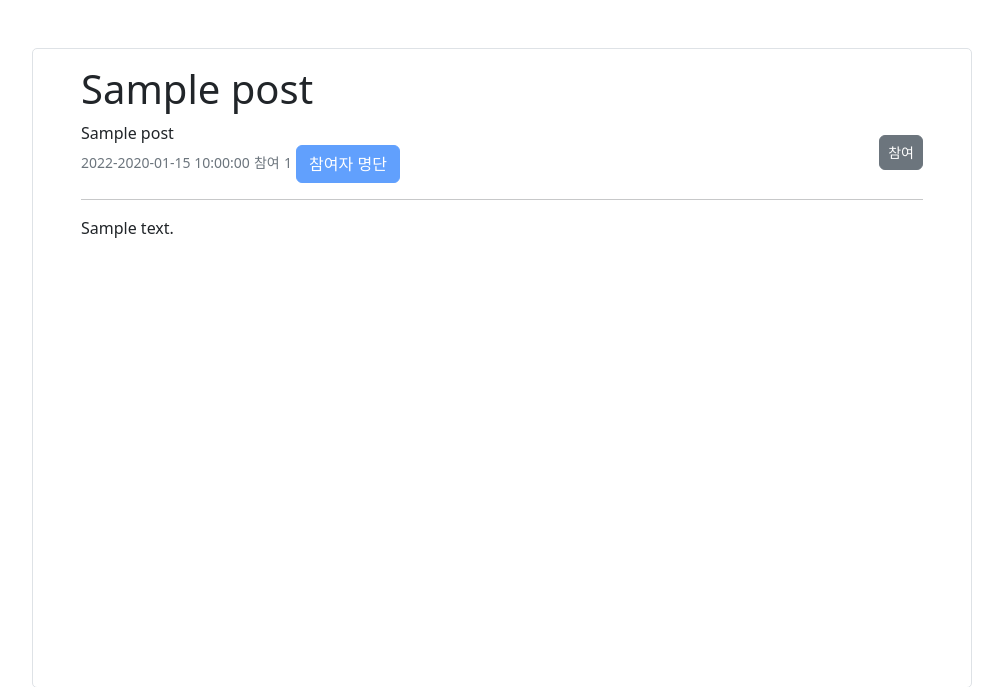
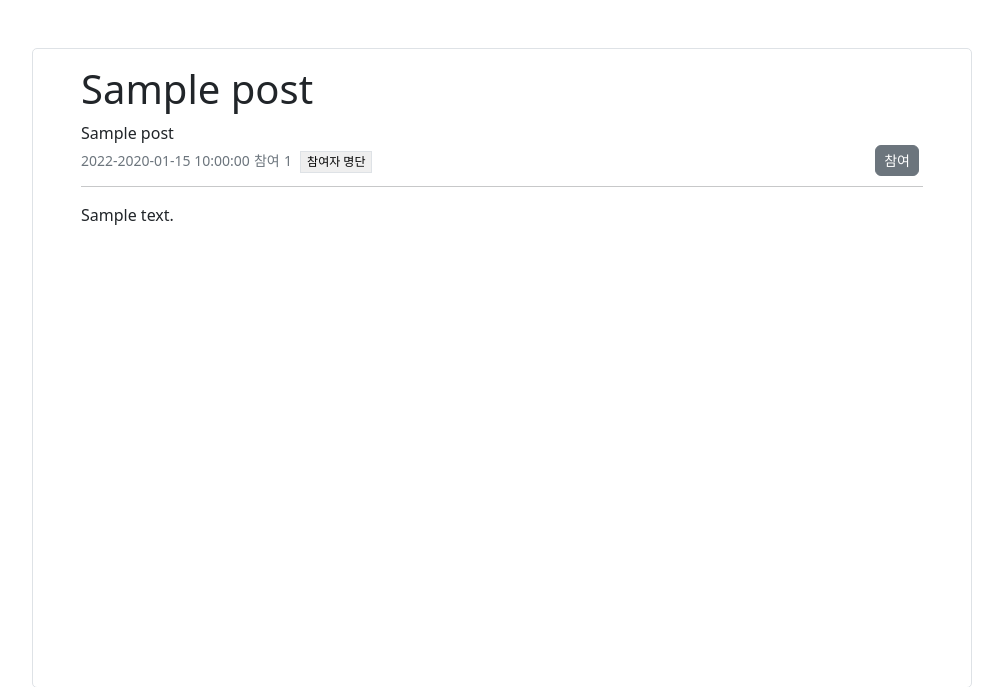
Before and after one commit to Denia-park/KraftonJungle_1st_Week0_Team_1, a Flask app: page /post/1 in a window 1280 px wide. Shown: the part 56-743 px from the top of the page, without its empty margins (138-1141 px from the left). Run offline with Flask 2, Linux system fonts and the light colour scheme; a database or web service that is not in the repository returns one stand-in record (values such as "Sample title").

Commit message:
인덴트로인한 커밋

```diff
--- a/templates/main.html
+++ b/templates/main.html
@@ -45,7 +45,7 @@
 
   <script>
     $(document).ready(function () {
-      validate_user()
+      validate_user();
     });
 
     function logout() {
--- a/templates/post_dtl.html
+++ b/templates/post_dtl.html
@@ -30,7 +30,9 @@
         .post-buttons a {
             font-size: 14px;
         }
-
+        hr {
+            margin-top: 10px;
+        }
     </style>
     <title>Document</title>
 
@@ -38,7 +40,7 @@
         $(document).ready(function () {
             validate_user();
             validate_logged_user();
-            if ('{{post.status}}'=="마감") {
+            if ('{{post.status}}' == "마감") {
                 $('#close-button').text('마감됨');
                 $('#close-button').prop('disabled', true);
                 $('#close-button').show();
@@ -47,9 +49,9 @@
             }
         });
 
-        $( function () {
-            $( '[data-bs-toggle="popover"]' ).popover()
-        } );
+        $(function () {
+            $('[data-bs-toggle="popover"]').popover()
+        });
 
         function participate() {
             let decodedCookie = decodeURIComponent(document.cookie);
@@ -89,14 +91,14 @@
             $.ajax({
                 type: "POST",
                 url: "/api/closePurchase",
-                data: {'idx_give': '{{post.idx}}' },
+                data: { 'idx_give': '{{post.idx}}' },
                 success: function (response) { // 성공하면
                     if (response["result"] == "success") {
                         alert(response["comment"]);
                         location.reload();
                     } else {
                         alert(response["comment"]);
-                        location.href='/';
+                        location.href = '/';
                     }
                 }
             })
@@ -137,21 +139,22 @@
             </div>
 
             <div class="writer-info row d-flex align-items-center">
+                <p class="mb-0">{{ post.writer_name }}</p>
 
                 <div class="post-info-area col">
-                    <p class="mb-0">{{ post.writer_name }}</p>
                     <small class="text-muted">2022-{{post.reg_time}}</small>
                     <small class="text-muted participants">참여</small>
                     <small class="text-muted participants">{{post.participants | count}}</small>
-                    <span class="d-inline-block" tabindex="0" data-bs-toggle="popover" data-bs-trigger="hover focus" data-bs-content="{%for idx in post.participants %}
+                    <span class="d-inline-block" tabindex="0" data-bs-toggle="popover" data-bs-trigger="hover focus"
+                        data-bs-content="{%for idx in post.participants %}
                      {{idx[1]}}
                  {% endfor %}">
-                        <button class="btn btn-primary" type="button" disabled>참여자 명단</button>
-                      </span>
+                        <button type="button" class="border ms-1" style="font-size: 12px; ">참여자 명단</button>
+                    </span>
                 </div>
                 <div id="post-button" class="post-buttons col d-flex flex-row-reverse">
-                    <a id="join-button" class="btn btn-secondary px-2 " onclick="participate()">참여</button>
-                    <a id="edit-button"class="btn btn-primary px-2 mx-1 own-post" href="/edit/{{ post.idx }}">수정</a>
+                    <a id="join-button" class="btn btn-secondary py-1 px-2 mx-1" onclick="participate()">참여</button>
+                    <a id="edit-button" class="btn btn-primary py-1 px-2 mx-1 own-post" href="/edit/{{ post.idx }}">수정</a>
                     <a class="btn btn-danger px-2 mx-1 own-post" href="/delete/{{ post.idx }}">삭제</a>
                     <button id="close-button" class="btn btn-success py-1 px-2 mx-1 own-post" onclick="close_purchase()">마감</button>
                 </div>
```
